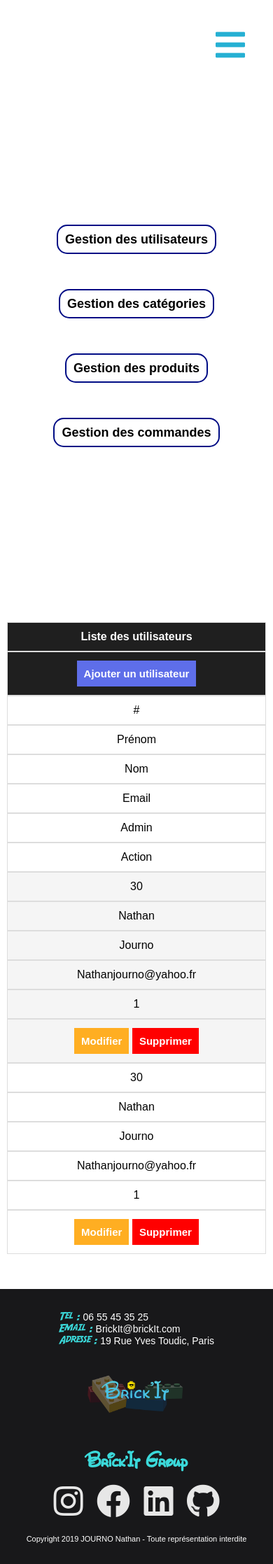
After one commit to nathan2626/BrickIt-V2, a PHP site: page /admin/user-list.html in a window 390 px wide. The commit adds this page. Shown: the whole page at 70% size. Run offline with PHP 8.4, Linux system fonts and the light colour scheme; some libraries are stand-ins or nearby versions.

Commit message:
In directory Admin, category-list, order-list, product-list, user-list and index completed and responsive of there all pages completed

```diff
--- /dev/null
+++ b/admin/user-list.html
@@ -0,0 +1,121 @@
+<!DOCTYPE html>
+<html lang="en">
+<head>
+    <meta charset="UTF-8">
+    <meta name="viewport"
+          content="width=device-width, user-scalable=no, initial-scale=1.0, maximum-scale=1.0, minimum-scale=1.0">
+    <meta http-equiv="X-UA-Compatible" content="ie=edge">
+    <link rel="stylesheet" href="https://use.fontawesome.com/releases/v5.13.0/css/all.css" integrity="sha384-Bfad6CLCknfcloXFOyFnlgtENryhrpZCe29RTifKEixXQZ38WheV+i/6YWSzkz3V" crossorigin="anonymous">
+    <link rel="shortcut icon" href="../assets/images/imageLogoTest.png"/>
+    <link rel="stylesheet" href="../assets/css/style.css">
+    <title>Brick'It</title>
+</head>
+<body>
+<main class="mainCategories">
+    <header class="headerCategories headerCategoriesProducts">
+        <!--Nav-->
+        <div class="menu-toggle" id="hamburger">
+            <i class="fas fa-bars"></i>
+        </div>
+        <div class="overlayNav"></div>
+        <div class="containerNav">
+            <nav class="colorCategoryProducts">
+                <h1 class="brickIt"><a href="../front/index.html">Brick'It</a></h1>
+                <ul>
+                    <li><a href="../front/index.html">Accueil</a></li>
+                    <li><a href="../front/categories.html">Catégories</a>
+                        <ul class="submenu">
+                            <li><a href="">Harry Potter</a></li>
+                            <li><a href="">Disney</a></li>
+                            <li><a href="">Star Wars</a></li>
+                            <li><a href="">Warcraft</a></li>
+                        </ul>
+                    </li>
+                    <li><a href="../front/game.html" class="exception">Jeu</a></li>
+                    <li><a href="../front/account.html">Compte</a></li>
+                    <li><a href="../front/contact.html">Contact</a></li>
+                    <li><a href=""><i class="fas fa-search search"></i></a></li>
+                    <li><a href=""><i class="fas fa-shopping-bag bag"></i></a></li>
+                </ul>
+            </nav>
+        </div>
+    </header>
+    <article class="adminNavArticle">
+        <div class="adminManagement">
+            <ul>
+                <li><a href="user-list.html">Gestion des utilisateurs</a></li>
+                <li><a href="category-list.html">Gestion des catégories</a></li>
+                <li><a href="product-list.html">Gestion des produits</a></li>
+                <li><a href="order-list.html">Gestion des commandes</a></li>
+            </ul>
+        </div>
+    </article>
+    <article class="listUsersTable">
+        <table>
+            <thead>
+            <tr>
+                <th colspan="4">Liste des utilisateurs</th>
+                <th colspan="2">
+                    <button class="addUser" type="button">Ajouter un utilisateur</button>
+                </th>
+            </tr>
+            </thead>
+            <tbody>
+            <tr>
+                <td>#</td>
+                <td>Prénom</td>
+                <td>Nom</td>
+                <td>Email</td>
+                <td>Admin</td>
+                <td>Action</td>
+            </tr>
+            <tr>
+                <td>30</td>
+                <td>Nathan</td>
+                <td>Journo</td>
+                <td>Nathanjourno@yahoo.fr</td>
+                <td>1</td>
+                <td>
+                    <button class="modifUser" type="button">Modifier</button>
+                    <button class="deleteUser" type="button">Supprimer</button>
+                </td>
+            </tr>
+            <tr>
+                <td>30</td>
+                <td>Nathan</td>
+                <td>Journo</td>
+                <td>Nathanjourno@yahoo.fr</td>
+                <td>1</td>
+                <td>
+                    <button class="modifUser" type="button">Modifier</button>
+                    <button class="deleteUser" type="button">Supprimer</button>
+                </td>
+            </tr>
+            </tbody>
+        </table>
+    </article>
+</main>
+<footer>
+    <div class="innerFooter">
+        <div class="contactFooter">
+            <p><span>Tel :</span> 06 55 45 35 25</p>
+            <p><span>Email :</span> BrickIt@brickIt.com</p>
+            <p><span>Adresse :</span> 19 Rue Yves Toudic, Paris</p>
+        </div>
+        <div class="logoContainer">
+            <img src="../assets/images/imageLogoTest.png" alt="">
+        </div>
+        <div class="textFooter">
+            <h1>Brick'It Group</h1>
+            <a href=""><i class="fab fa-instagram fa-3x"></i></a>
+            <a href="https://www.facebook.com/natan.journo"><i class="fab fa-facebook fa-3x"></i></a>
+            <a href="https://www.linkedin.com/in/nathan-journo/"><i class="fab fa-linkedin fa-3x"></i></a>
+            <a href="https://github.com/nathan2626"><i class="fab fa-github fa-3x"></i></a>
+        </div>
+    </div>
+    <p> Copyright 2019 JOURNO Nathan - Toute représentation interdite</p>
+</footer>
+<a href="#" class="toTop"><i class="fas fa-arrow-circle-up"></i></a>
+<script src="../assets/js/index.js"></script>
+</body>
+</html>
--- a/assets/css/style.css
+++ b/assets/css/style.css
@@ -102,7 +102,7 @@ body {
     padding-bottom: 75px;
 }
 
-      /*Loading page part*/
+/*Loading page part*/
 .allLoadingPage {
     position: relative;
 }
@@ -2146,3 +2146,119 @@ footer > p, .textFooter > h1 {
         display: block;
     }
 }
+
+
+/*Admin index page*/
+.adminManagement {
+    display: flex;
+    justify-content: center;
+}
+.adminManagement ul {
+    display: flex;
+    flex-wrap: wrap;
+}
+.adminManagement ul li {
+    margin: 0 20px 50px 0;
+}
+.adminManagement ul li:last-child {
+    margin-right: 0;
+}
+.adminManagement ul li a:hover {
+    color: #FF0000;
+    border: 2px solid #1E8900;
+}
+.adminManagement ul li:last-child {
+    margin-bottom: 250px;
+}
+.adminManagement ul li a {
+    color: #000;
+    font-weight: 600;
+    font-size: 18px;
+    border: 2px solid #000C85;
+    padding: 10px;
+    border-radius: 15px;
+}
+
+/*Responsive part*/
+@media screen and (max-width: 1020px) {
+    .adminManagement ul li {
+        margin: 0 0 50px 0;
+        display: flex;
+        justify-content: center;
+    }
+    .adminManagement ul {
+        flex-direction: column;
+    }
+}
+
+/*Admin user-list page*/
+.listUsersTable, .listCategoriesTable,
+.listProductsTable, .listOrdersTable {
+    display: flex;
+    justify-content: center;
+    width: 95%;
+    margin: 0 auto;
+}
+.listUsersTable table, .listCategoriesTable table ,
+.listProductsTable table, .listOrdersTable table {
+    width: 100%;
+    border-collapse: collapse;
+    margin: 0 0 50px 0;
+}
+.listUsersTable table td, .listUsersTable table th,
+.listCategoriesTable table td, .listCategoriesTable table th,
+.listProductsTable table td, .listProductsTable table th,
+.listOrdersTable table td, .listOrdersTable table th {
+    padding: 12px 15px;
+    border: 1px solid #ddd;
+    text-align: center;
+}
+.listUsersTable table th, .listCategoriesTable table th,
+.listProductsTable table th, .listOrdersTable table th {
+    background-color: #1f1f1f;
+    color: #fff;
+}
+.listUsersTable table tbody tr:nth-child(even),
+.listCategoriesTable table tbody tr:nth-child(even),
+.listProductsTable table tbody tr:nth-child(even),
+.listOrdersTable table tbody tr:nth-child(even){
+    background-color: #f5f5f5;
+}
+.addUser, .modifUser, .deleteUser,
+.addCategory, .modifCategory, .deleteCategory,
+.addProduct, .modifProduct, .deleteProduct, .detailsOrder {
+    font-size: 15px;
+    border: none;
+    font-weight: 600;
+    padding: 10px;
+    color: #fff;
+}
+.addUser, .addCategory, .addProduct {
+    background-color: #5E6EE9;
+}
+.modifUser, .modifCategory, .modifProduct {
+    background-color: #FFAE22;
+}
+.deleteUser, .deleteCategory, .deleteProduct {
+    background-color: #FF0000;
+}
+.detailsOrder {
+    background-color: #0E981A;
+}
+
+/*Responsive part*/
+@media screen and (max-width: 850px) {
+    .adminManagement ul li {
+        margin: 0 0 50px 0;
+        display: flex;
+        justify-content: center;
+    }
+    .adminManagement ul {
+        flex-direction: column;
+    }
+    .listUsersTable table tr, .listCategoriesTable table tr,
+    .listProductsTable table tr, .listOrdersTable table tr {
+        display: flex;
+        flex-direction: column;
+    }
+}
```
Also changed, not shown: admin/category-list.html (added, +123 -0 lines), admin/index.html (added, +77 -0 lines), admin/order-list.html (added, +111 -0 lines), admin/product-list.html (added, +118 -0 lines), front/test.html (added, +73 -0 lines), assets/js/index.js (line endings or trailing spaces), front/cart-user.html (renamed from front/cart_user.html), front/products-category.html (renamed from front/products_category.html), front/single-product.html (renamed from front/single_product.html), front/user-login.html (renamed from front/user_login.html).
